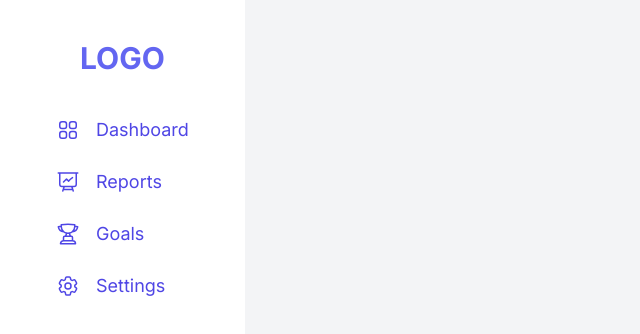
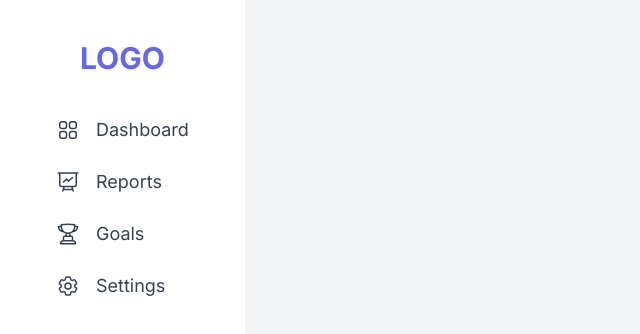
Before and after one commit to MarekRykaczewski/lift-mentor, a Next.js app: page / in a window 1280 px wide. Shown: the top 334 px of the page, without its empty margins (0-640 px from the left). Built offline with nearby package versions, Linux system fonts and the light colour scheme.

Commit message:
change Navbar styles

```diff
--- a/src/app/components/Navbar.tsx
+++ b/src/app/components/Navbar.tsx
@@ -43,7 +43,7 @@ const Navbar = () => {
       <div className="flex flex-col">
         {data.map((item) => (
           <Link
-            className="flex items-center gap-4 py-2 px-4 mb-2 text-base md:text-lg text-indigo-600 hover:text-indigo-800 hover:bg-indigo-100 rounded-md transition duration-300"
+            className="flex items-center gap-4 py-2 px-4 mb-2 text-base md:text-lg text-gray-700 hover:text-white hover:bg-indigo-600 rounded-md transition duration-300"
             href={item.link}
             key={item.id}
           >
```
